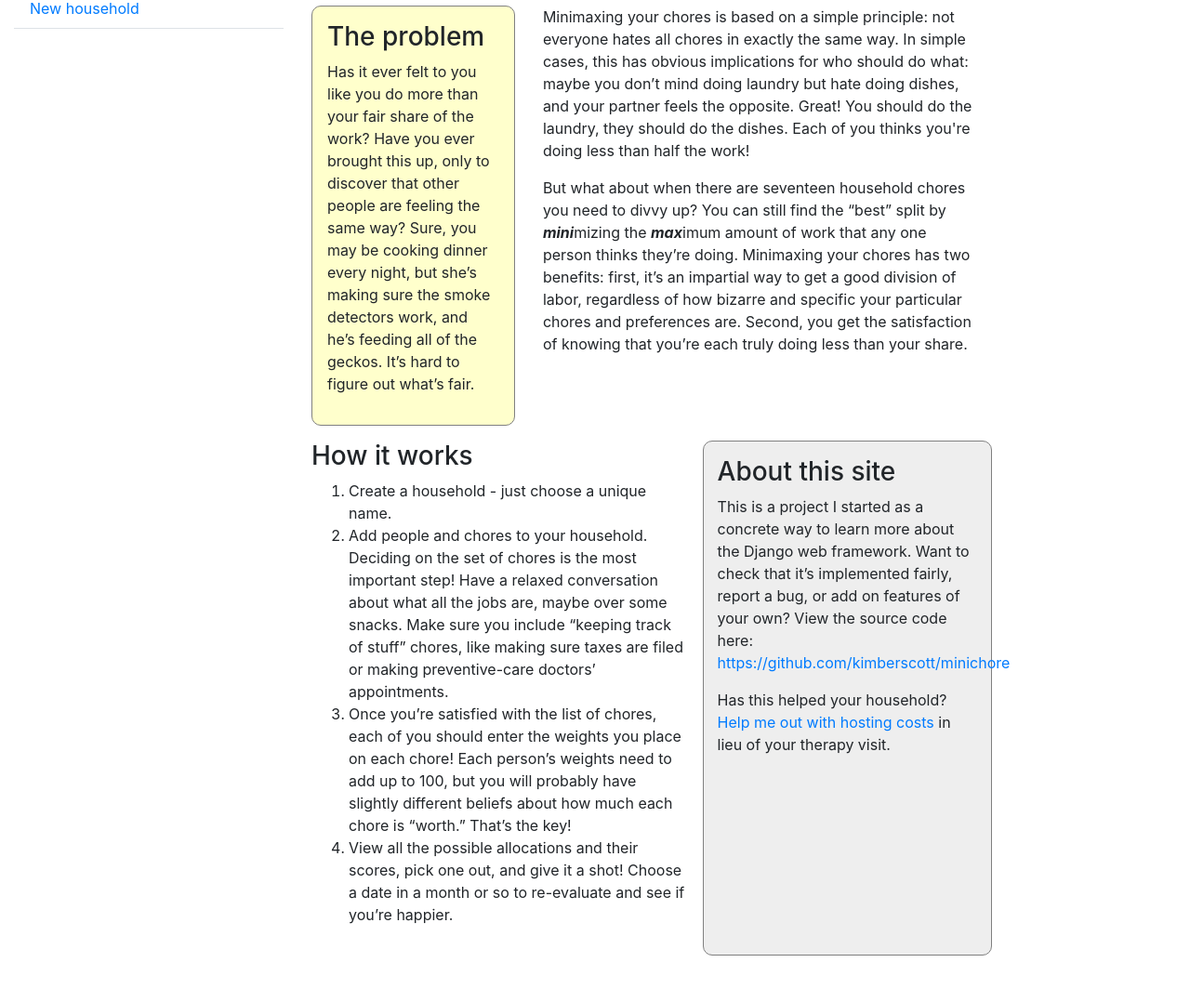
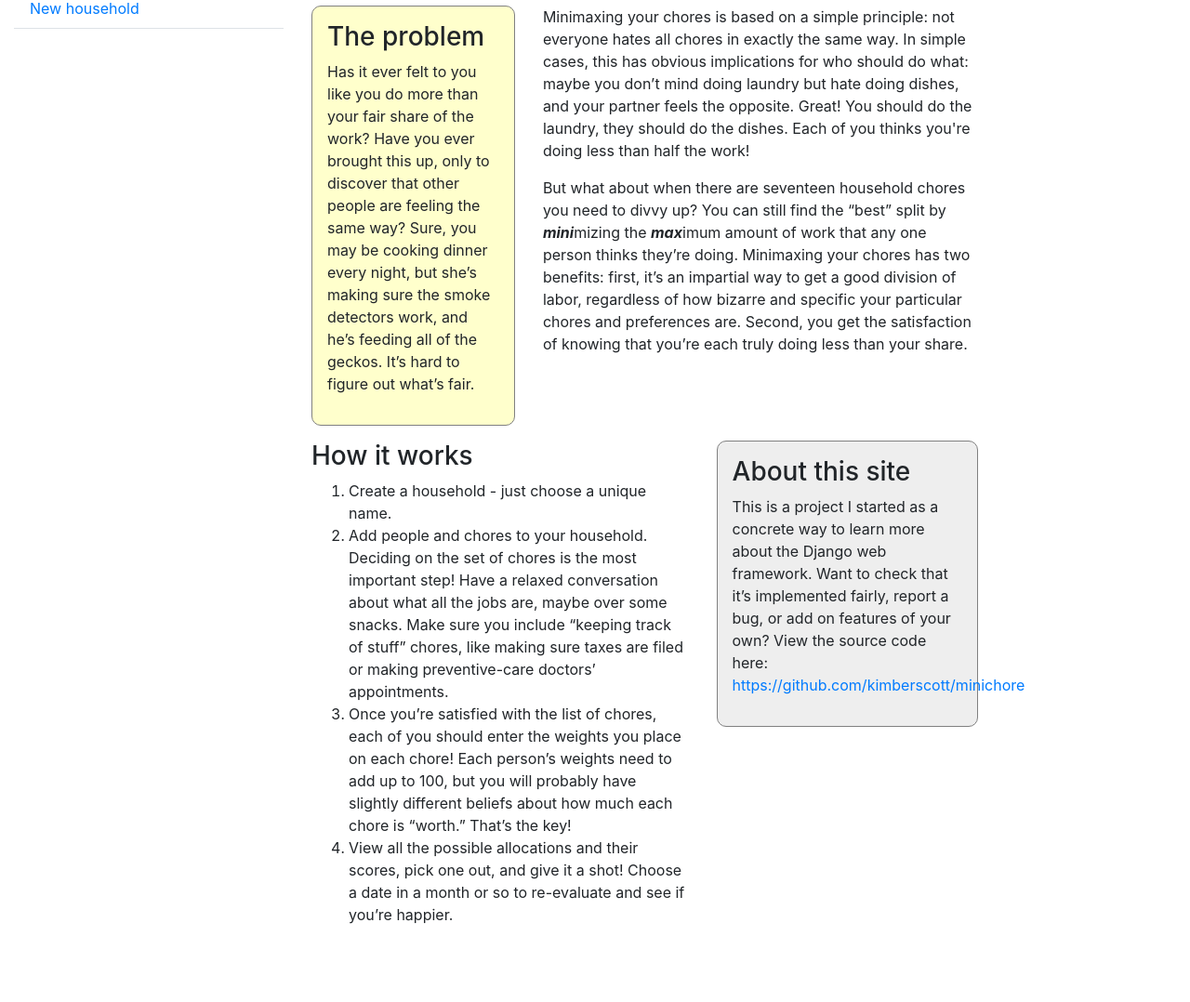
Before and after one commit to kimberscott/minichore, a Django app: page /allocate/ in a window 1280 px wide. Shown: the part 202-1280 px from the top of the page at 93% size. Run offline with Django 3.2, Linux system fonts and the light colour scheme; data comes from the database, SQL or seed files in the repository; parts of the project's set-up code (start-up, migrations or seed data) failed here and were passed over; some libraries are stand-ins or nearby versions.

Commit message:
index.html

```diff
--- a/allocate/templates/index.html
+++ b/allocate/templates/index.html
@@ -37,11 +37,11 @@ But what about when there are seventeen household chores you need to divvy up? Y
 </ol>
 </div>
 
-<div class="col-sm-5 text about-text">
+<div class="col-sm-5">
+<div class="text about-text">
 <h3>  About this site </h3>
 <p>This is a project I started as a concrete way to learn more about the Django web framework. Want to check that it’s implemented fairly, report a bug, or add on features of your own? View the source code here: <a href="https://github.com/kimberscott/minichore" target="_blank">https://github.com/kimberscott/minichore</a> </p>
-
-<p>Has this helped your household? <a href="https://www.paypal.me/kdscott" target="_blank">Help me out with hosting costs</a> in lieu of your therapy visit.</p>
+</div>
 </div>
 
 </div>
```
